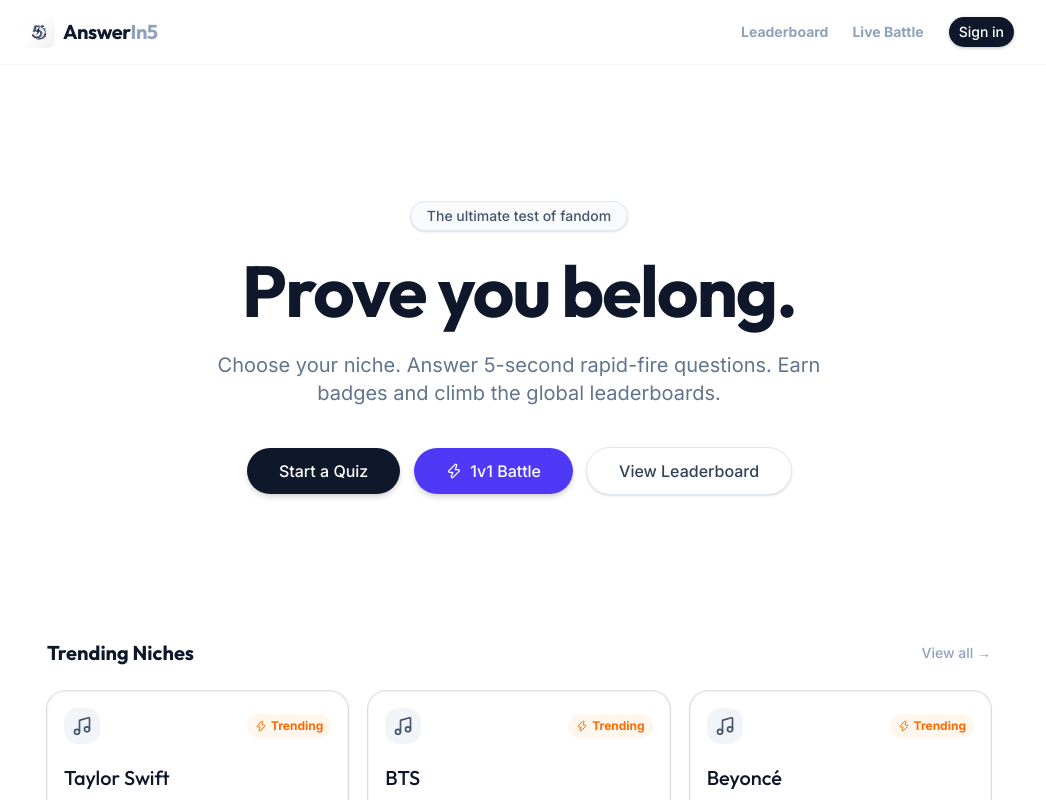
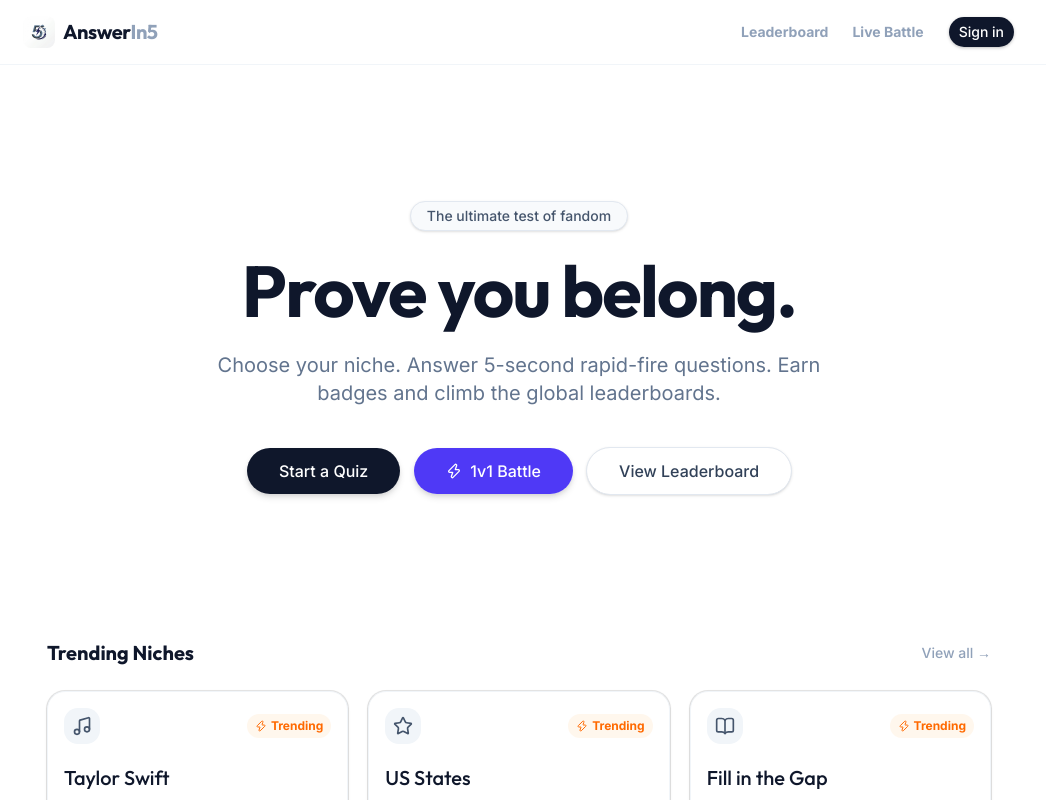
Before and after one commit to marfanna/answer-in-5, a Next.js app: page / in a window 1280 px wide. Shown: the top 800 px of the page, without its empty margins (121-1167 px from the left). Built offline with nearby package versions, Linux system fonts and the light colour scheme; no server answers.

Commit message:
feat: show 9 diverse trending niches on homepage

```diff
--- a/src/app/page.tsx
+++ b/src/app/page.tsx
@@ -22,9 +22,30 @@ const ICON_MAP: Record<NicheIcon, LucideIcon> = {
   book:     BookOpen,
 };
 
-// First 3 niches in SUB_CATEGORIES appear on homepage.
-// Reorder SUB_CATEGORIES in mockData.ts to control which show here.
-const FEATURED = SUB_CATEGORIES.slice(0, 3);
+// Pick 9 diverse niches for the homepage fallback.
+const getDiverseFeatured = () => {
+  const diverse: typeof SUB_CATEGORIES = [];
+  const usedCategories = new Set<string>();
+
+  // Try to get 1 from each category first
+  for (const niche of SUB_CATEGORIES) {
+    if (diverse.length >= 9) break;
+    if (!usedCategories.has(niche.categoryId)) {
+      diverse.push(niche);
+      usedCategories.add(niche.categoryId);
+    }
+  }
+
+  // Fill up to 9 if we didn't have 9 categories
+  for (const niche of SUB_CATEGORIES) {
+    if (diverse.length >= 9) break;
+    if (!diverse.find(d => d.id === niche.id)) {
+      diverse.push(niche);
+    }
+  }
+  return diverse;
+};
+const FEATURED = getDiverseFeatured();
 
 export default function Home() {
   return (
--- a/src/components/TrendingNiches.tsx
+++ b/src/components/TrendingNiches.tsx
@@ -30,7 +30,7 @@ export default function TrendingNiches({ fallback }: { fallback: SubCategory[] }
         const { db } = await import('@/lib/firebase');
         const { collection, query, orderBy, limit, getDocs } = await import('firebase/firestore');
 
-        const q = query(collection(db, 'niche_stats'), orderBy('playCount', 'desc'), limit(3));
+        const q = query(collection(db, 'niche_stats'), orderBy('playCount', 'desc'), limit(50));
         const querySnapshot = await getDocs(q);
 
         const topSlugs: string[] = [];
@@ -44,10 +44,29 @@ export default function TrendingNiches({ fallback }: { fallback: SubCategory[] }
             .map(slug => SUB_CATEGORIES.find(s => s.slug === slug))
             .filter((c): c is SubCategory => c !== undefined);
 
-          // If we got valid categories, pad with fallback if under 3
-          let finalTrending = matchedCategories;
-          if (finalTrending.length < 3) {
-            const needed = 3 - finalTrending.length;
+          let finalTrending: SubCategory[] = [];
+          const usedCategories = new Set<string>();
+
+          // First pass: try to get diverse categories (1 per category)
+          for (const niche of matchedCategories) {
+             if (finalTrending.length >= 9) break;
+             if (!usedCategories.has(niche.categoryId)) {
+               finalTrending.push(niche);
+               usedCategories.add(niche.categoryId);
+             }
+          }
+
+          // Second pass: fill up to 9 with the remaining trending niches
+          for (const niche of matchedCategories) {
+             if (finalTrending.length >= 9) break;
+             if (!finalTrending.find(f => f.id === niche.id)) {
+               finalTrending.push(niche);
+             }
+          }
+
+          // If we still didn't reach 9, pad with fallback
+          if (finalTrending.length < 9) {
+            const needed = 9 - finalTrending.length;
             const extra = fallback.filter(f => !finalTrending.some(t => t.id === f.id)).slice(0, needed);
             finalTrending = [...finalTrending, ...extra];
           }
```
